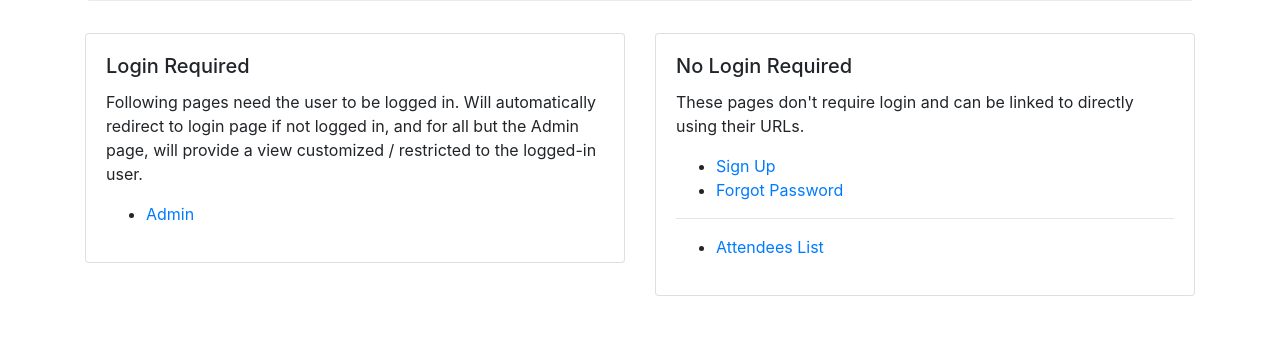
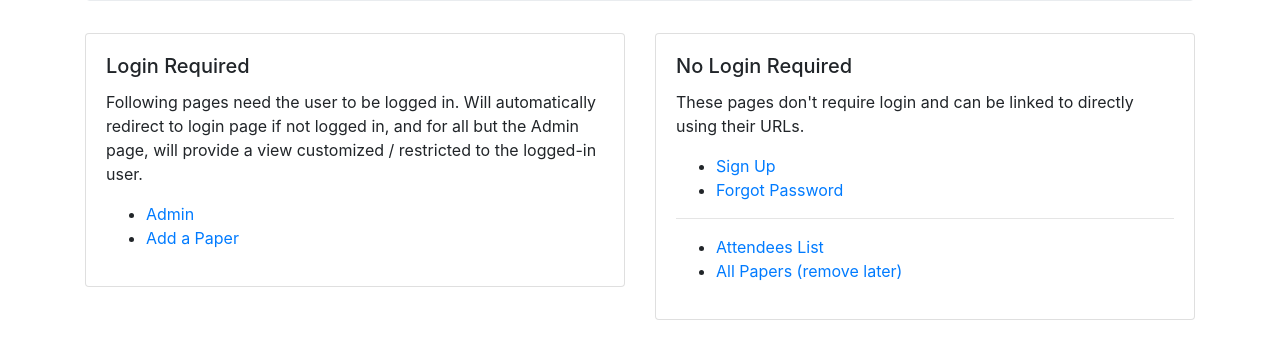
Before and after one commit to sujitpal/sherpa, a Django app: page / in a window 1280 px wide. Shown: the part 449-800 px from the top of the page. Run offline with Django 3.2, Linux system fonts and the light colour scheme; some libraries are stand-ins or nearby versions.

Commit message:
fix: paper CRUD views

```diff
--- a/apps/forms.py
+++ b/apps/forms.py
@@ -24,8 +24,6 @@ class PaperForm(forms.ModelForm):
         required=True,
         help_text='Enter abstrct (suggested max 500 words) for presentation')
     keywords = forms.CharField(max_length=128, help_text='Enter keywords for presentation')
-    # author_choices = tuple([(str(a), str(a))
-    #     for a in Attendee.objects.exclude(name__exact='')])
     author_choices = Attendee.objects.exclude(name__exact='')
     primary_author = forms.ModelChoiceField(
         queryset=author_choices,
--- a/apps/urls.py
+++ b/apps/urls.py
@@ -17,9 +17,9 @@ urlpatterns = [
     path('', indexPage, name='index'),
     path('register/', registerPage, name='register'),
     path('attendees/', attendeeListPage, name='attendee_list'),
-    path('paper_create/', paperCreatePage, name='paper_create'),
-    path('paper/', paperRetrievePage, name='paper'),
-    path('paper_update/', paperUpdatePage, name='paper_update'),
-    path('paper_delete/', paperDeletePage, name='paper_delete'),
-    path('papers/', paperListPage, name='papers'),
+    path('paper/new', paperCreatePage, name='paper_create'),
+    path('paper/<int:pk>', paperRetrievePage, name='paper_retrieve'),
+    path('paper/<int:pk>/update', paperUpdatePage, name='paper_update'),
+    path('paper/<int:pk>/delete/', paperDeletePage, name='paper_delete'),
+    path('papers/', paperListPage, name='paper_list'),
 ]
--- a/apps/views.py
+++ b/apps/views.py
@@ -1,6 +1,7 @@
+from django.contrib.auth import authenticate, login
 from django.core.paginator import Paginator, PageNotAnInteger, EmptyPage
-from django.shortcuts import render, redirect
-from django.contrib.auth import authenticate, login
+from django.forms.models import model_to_dict
+from django.shortcuts import get_object_or_404, render, redirect
 from django.template.defaulttags import register
 
 from .forms import RegisterForm, PaperForm
@@ -79,17 +80,39 @@ def paperCreatePage(request):
         return render(request, "apps/paper_create.html", context)
 
 
-def paperRetrievePage(request):
-    context = {}
+def paperRetrievePage(request, pk):
+    if not request.user.is_authenticated:
+        return redirect('index')
+    paper = get_object_or_404(Paper, pk=pk)
+    form = PaperForm(data=model_to_dict(paper))
+    context = { "paper_form": form }
     return render(request, 'apps/paper.html', context)
 
-def paperUpdatePage(request):
+
+def paperUpdatePage(request, pk):
+    if not request.user.is_authenticated:
+        return redirect('index')
     context = {}
+    paper = get_object_or_404(Paper, pk=pk)
+    if request.POST:
+        form = PaperForm(request.POST, instance=paper)
+        if form.is_valid():
+            form.save()
+        return redirect('index')
+    else:
+        form = PaperForm(data=model_to_dict(paper))
+        context["paper_form"] = form
     return render(request, 'apps/paper_update.html', context)
 
-def paperDeletePage(request):
+
+def paperDeletePage(request, pk):
     context = {}
+    paper = get_object_or_404(Paper, pk=pk)
+    if request.POST:
+        paper.delete()
+        return redirect('index')
     return render(request, 'apps/paper_delete.html', context)
+
 
 def paperListPage(request):
     paper_list = Paper.objects.all()
--- a/templates/apps/index.html
+++ b/templates/apps/index.html
@@ -29,6 +29,7 @@ Sherpa Index Page
                         and for all but the Admin page, will provide a view customized / restricted to the logged-in user.</p>
                     <ul>
                         <li><a href="/admin">Admin</a></li>
+                        <li><a href="/paper/new">Add a Paper</a></li>
                     </ul>
                 </div>
             </div>
@@ -45,6 +46,7 @@ Sherpa Index Page
                     <hr/>
                     <ul>
                         <li><a href="/attendees">Attendees List</a></li>
+                        <li><a href="/papers">All Papers (remove later)</a></li>
                     </ul>
                 </div>
             </div>
--- a/templates/apps/papers.html
+++ b/templates/apps/papers.html
@@ -12,6 +12,7 @@
         <th>Paper Type</th>
         <th>Primary Author</th>
         <th>Title/Abstract/Keywords</th>
+        <th>Delete?</th>
       </tr>
     </thead>
     <tbody>
@@ -21,10 +22,11 @@
             <td>{{ paper.paper_type }}</td>
             <td>{{ paper.primary_author }}</td>
             <td>
-                <b>{{ paper.title }}</b>
+                <b><a href="/paper/{{ paper.id }}/update">{{ paper.title }}</a></b>
                 <p>{{ paper.abstract }}</p>
                 <p><b>Keywords:</b>{{ paper.keywords }}</p>
             </td>
+            <td><a href="/paper/{{ paper.id }}/delete"><span style="color:red;"><i class="fa fa-trash" aria-hidden="true"></i></span></a></td>
         </tr>
     {% endfor %}
     </tbody>
```
Also changed, not shown: templates/apps/paper.html (added, +13 -0 lines), templates/apps/paper_delete.html (added, +15 -0 lines), templates/apps/paper_update.html (added, +24 -0 lines).
